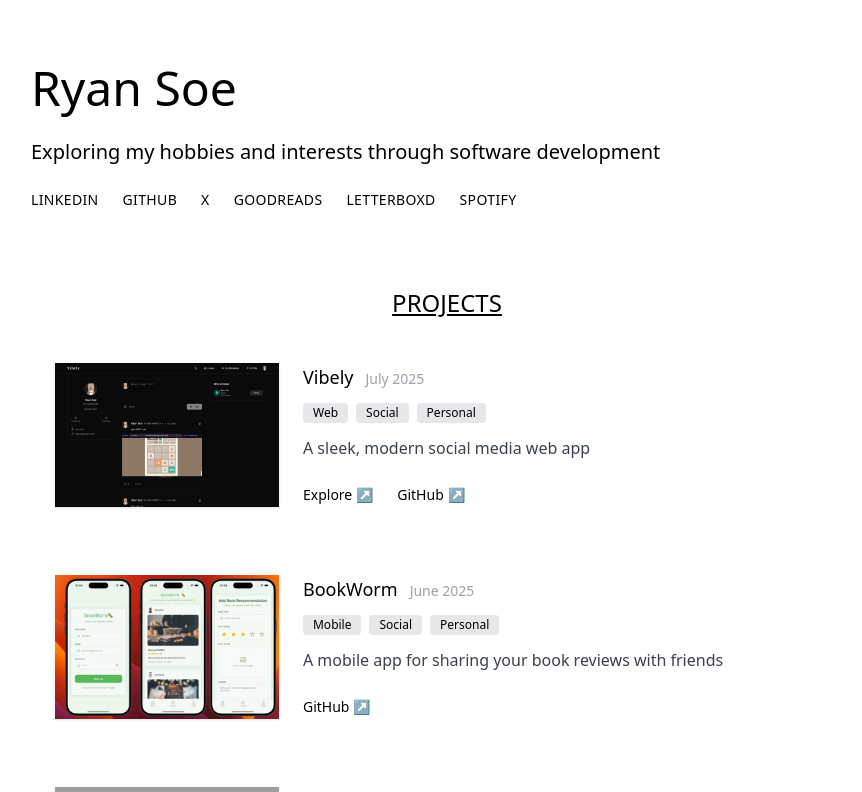
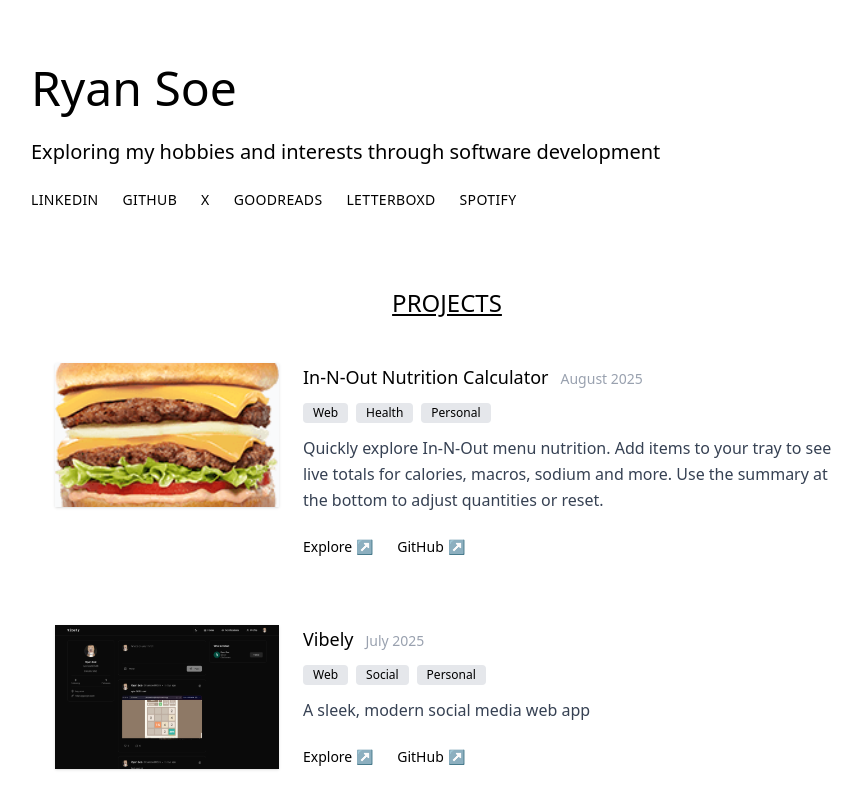
Before and after one commit to ryansoe/ryan-portfolio, a Next.js app: page / in a window 1280 px wide. Shown: the top 792 px of the page, without its empty margins (193-1055 px from the left). Built offline with nearby package versions, Linux system fonts and the light colour scheme; grey boxes are pictures that could not be loaded.

Commit message:
feat(projects): added in n out

```diff
--- a/src/presets/work.ts
+++ b/src/presets/work.ts
@@ -10,6 +10,16 @@ export interface Project {
 }
 
 export const projects: Project[] = [
+  {
+    id: 6,
+    title: "In-N-Out Nutrition Calculator",
+    date: "August 2025",
+    desc: "Quickly explore In-N-Out menu nutrition. Add items to your tray to see live totals for calories, macros, sodium and more. Use the summary at the bottom to adjust quantities or reset.",
+    tags: ["Web", "Health", "Personal"],
+    imageUrl: "/projects/innout.png",
+    projectUrl: "https://in-n-out-nutrition.vercel.app/",
+    githubUrl: "https://github.com/ryansoe/innout-nutrition-calculator",
+  },
   {
     id: 1,
     title: "Vibely",
```
Also changed, not shown: public/projects/innout.png (added).
